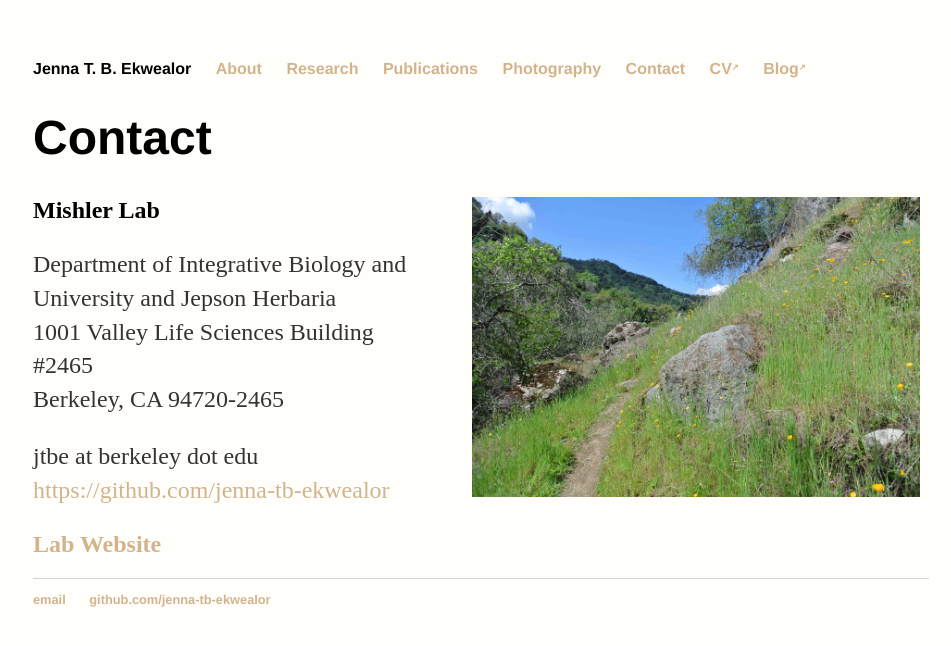
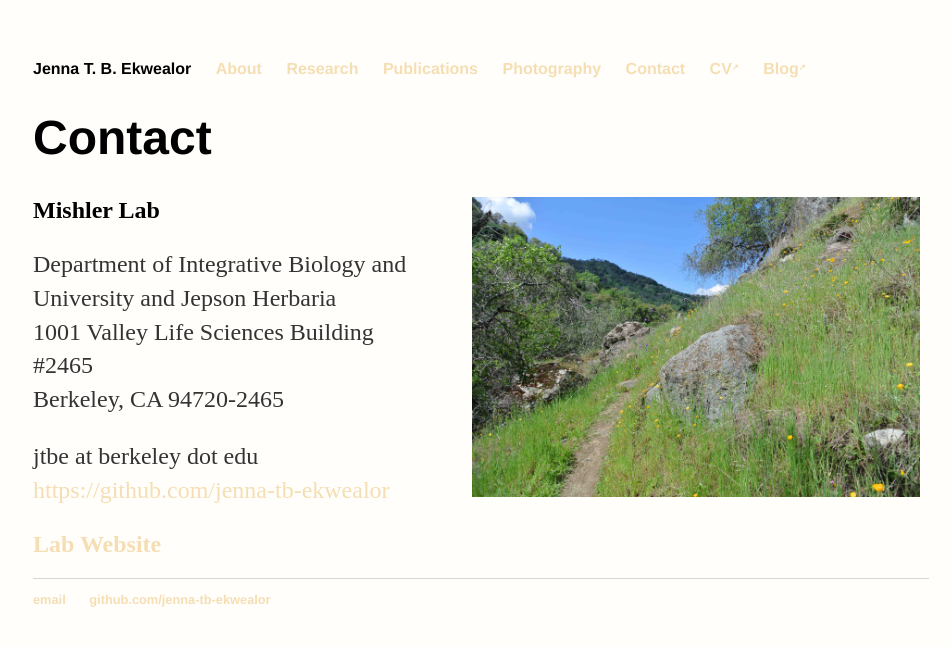
Before and after one commit to jenna-tb-ekwealor/jenna-tb-ekwealor.github.io, a Jekyll site: the page built from contact/index.html, in a window 1280 px wide. Shown: the top 646 px of the page, without its empty margins (159-1110 px from the left). Built offline with Jekyll 4.4.1, drawn with Linux system fonts in a browser that asks for light colours.

Commit message:
change links to lightere tan

```diff
--- a/css/main.css
+++ b/css/main.css
@@ -15,7 +15,7 @@ nav ul li, footer ul li {
 }
 a {
     text-decoration: none;
-    color: #D2B48C;
+    color: #F5DEB3;
 }
 a:hover {
     text-decoration: underline;
```
